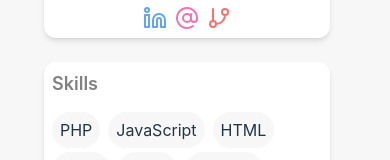
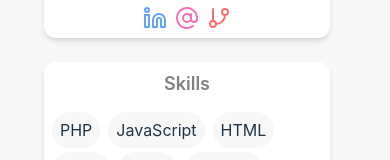
Before and after one commit to marc7hedev/minimalPortfolio, a React (Vite) app: page / in a window 390 px wide. Shown: the part 286-446 px from the top of the page. Built offline with nearby package versions, Linux system fonts and the light colour scheme.

Commit message:
Corregido estilos en Skills.jsx

```diff
--- a/src/sections/Skills.jsx
+++ b/src/sections/Skills.jsx
@@ -22,7 +22,7 @@ const skills = [
 const Skills = () => {
     return (
         <section className="bg-white text-left rounded-xl p-2 md:p-5 shadow-md mt-6">
-            <h2 className="text-lg md:text-2xl text-secondary-foreground mb-3 font-semibold">Skills</h2>
+            <h2 className="text-lg md:text-2xl text-secondary-foreground mb-3 font-semibold text-center md:text-left">Skills</h2>
             <ul className="flex flex-wrap leading-10">
                 {
                     skills.map((skill, index) => (
```
